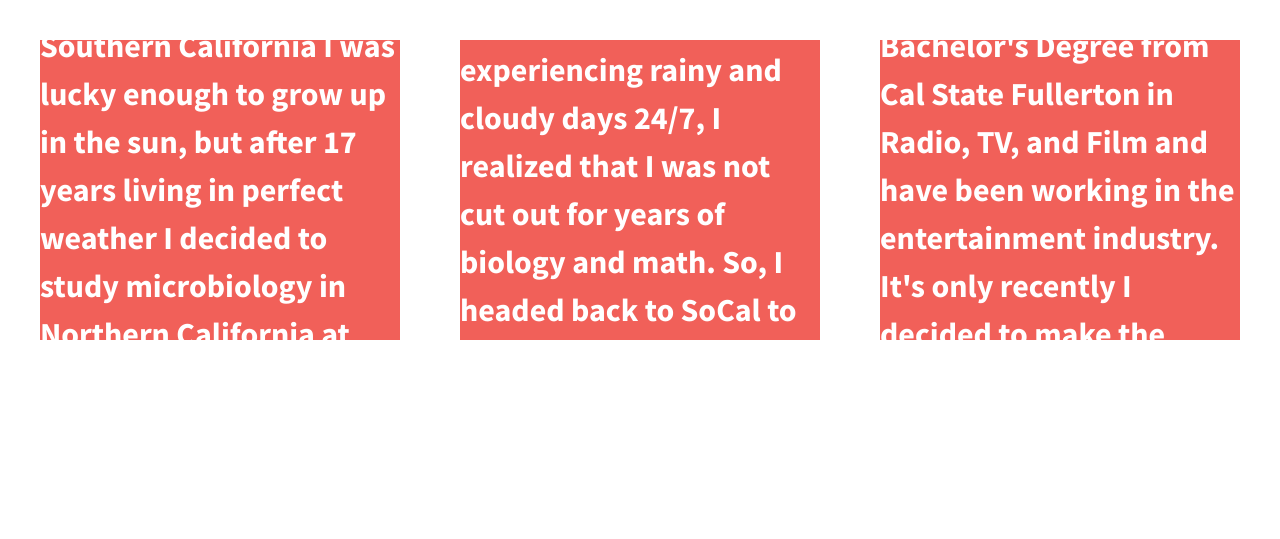
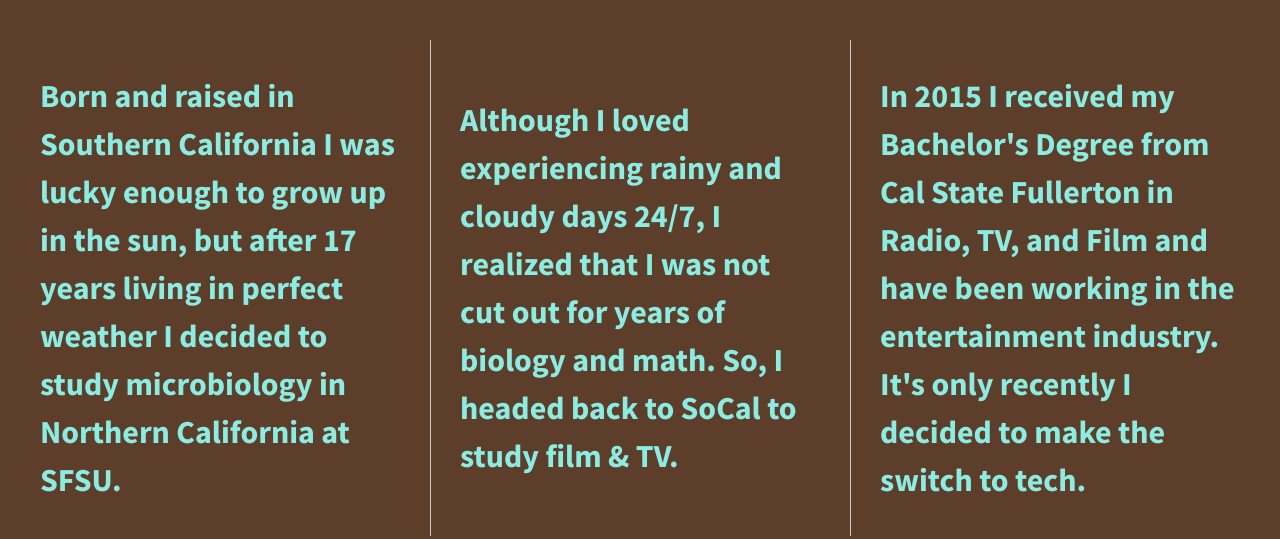
Before and after one commit to mjosephson5/divs-flexbox-starter, a plain HTML site: page index.html in a window 1280 px wide. Drawn offline with nearby package versions, Linux system fonts and the light colour scheme.

Commit message:
Modified font and background colors and added border to divs

```diff
--- a/css/main.css
+++ b/css/main.css
@@ -97,7 +97,7 @@ textarea {
 
 
 html {
-  background-color: #fff;
+  background-color: #5C3E2A;
   height: 100%;
 }
 
@@ -114,20 +114,25 @@ body {
   display: flex;
   justify-content: space-between;
 
-
 }
 
 .div-1, .div-2, .div-3 {
 
-  color: #fff;
+  color: #8cece2;
   line-height: 1.5em;
   font-size: 1.6em;
-  background-color: #f16059;
-  height: 300px;
+  background-color: #5C3E2A;
+  height: auto;
   display: flex;
   width: 30%;
   justify-content: center;
   align-items: center;
+}
+
+
+.div-1, .div-2 {
+    border-right: 1px solid #ccc;
+    padding-right: 30px;
 }
 
 
```
